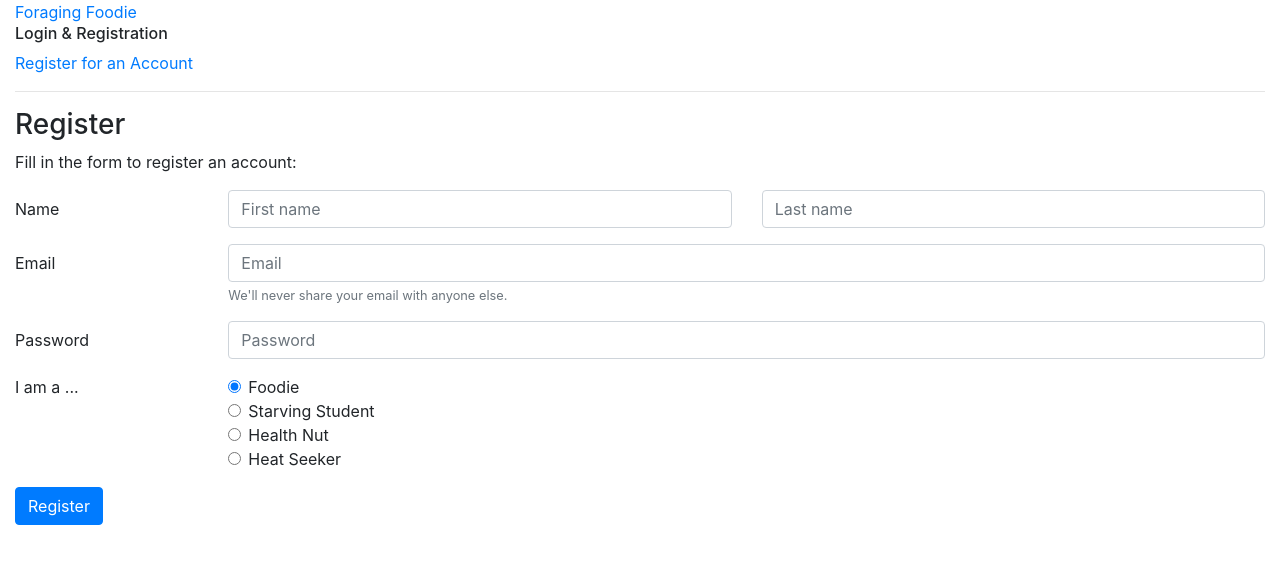
After one commit to alyssalew/foraging-foodie, a Flask app: page /register in a window 1280 px wide. The commit adds this page. Shown: the top 564 px of the page. Run offline with Flask 2, Linux system fonts and the light colour scheme; some libraries are stand-ins or nearby versions.

Commit message:
Add Registration Form

```diff
--- a/server.py
+++ b/server.py
@@ -115,6 +115,22 @@ def get_more_info():
     print "You just requested more info about a restaurant from the Yelp API!"
     return yelp_biz_id  # JSON of more info
 
+@app.route("/register")
+def show_registration_form():
+    """ Displays registration form """
+
+    return render_template("registration.html")
+
+@app.route("/registration-info", methods=['POST'])
+def process_registration_info():
+    """ Processing registration form """
+
+    print "Registered User"
+
+    return redirect('/')
+
+
+
 
 #########################################################################
 if __name__ == "__main__":
--- a/templates/base.html
+++ b/templates/base.html
@@ -27,12 +27,12 @@
         <div class="container-fluid">
             <!--  Header menu -->
             <a href="/"> Foraging Foodie </a>
-            <!-- <div id="login_reg">
-                <h4>Login &amp; Registration</h4>
+            <div id="login_reg">
+                <h6>Login &amp; Registration</h6>
                 <p><a href="/register">Register for an Account</a></p>
-                <p><a href="/login">Log in</a></p>
-                <p><a href="/logout">Log out</a></p>
-            </div> -->
+                <!-- <p><a href="/login">Log in</a></p>
+                <p><a href="/logout">Log out</a></p> -->
+            </div>
             <hr>
         </div>
   </head>
--- a/templates/homepage.html
+++ b/templates/homepage.html
@@ -95,10 +95,6 @@
       <input class="form-check-input" type="checkbox" name="taste" id="umami" value="umami">
       <label class="form-check-label" for="umami"> Umami </label>
     </div>
-    <div class="form-check">
-      <input class="form-check-input" type="checkbox" name="taste" id="sour" value="sour">
-      <label class="form-check-label" for="sour"> Sour? </label>
-    </div>
   </div>
 
   <div class="form-group">
--- /dev/null
+++ b/templates/registration.html
@@ -0,0 +1,122 @@
+{% extends 'base.html' %}
+{% block content %}
+
+<h3>Register</h3>
+<p> Fill in the form to register an account:</p>
+
+<!-- <form action='/registration-info' method ="POST">
+  <div class="form-group">
+    <label for="name"> Name </label>
+      <div class="form-row">
+        <div class="col">
+          <input type="text" class="form-control" placeholder="First name" required>
+        </div>
+        <div class="col">
+          <input type="text" class="form-control" placeholder="Last name" required>
+        </div>
+      </div>
+  </div>
+  <div class="form-group">
+    <label for="exampleInputEmail1">Email address</label>
+    <input type="email" class="form-control" id="exampleInputEmail1" aria-describedby="emailHelp" placeholder="Enter email">
+    <small id="emailHelp" class="form-text text-muted">We'll never share your email with anyone else.</small>
+  </div>
+  <div class="form-group">
+    <label for="exampleInputPassword1">Password</label>
+    <input type="password" class="form-control" id="exampleInputPassword1" placeholder="Password">
+  </div>
+
+  <fieldset class="form-group">
+    <label for="name"> Radio </label>
+    <div class="form-check">
+      <input class="form-check-input" type="radio" name="exampleRadios" id="exampleRadios1" value="option1" checked>
+      <label class="form-check-label" for="exampleRadios1">
+        Foodie
+      </label>
+    </div>
+    <div class="form-check">
+      <input class="form-check-input" type="radio" name="exampleRadios" id="exampleRadios2" value="option2">
+      <label class="form-check-label" for="exampleRadios2">
+        Starving Student
+      </label>
+    </div>
+    <div class="form-check disabled">
+      <input class="form-check-input" type="radio" name="exampleRadios" id="exampleRadios3" value="option3" disabled>
+      <label class="form-check-label" for="exampleRadios3">
+        Disabled radio
+      </label>
+    </div>
+  </fieldset>
+  <div class="form-group row">
+    <div class="col-sm-10">
+       <button type="submit" class="btn btn-primary"> Submit </button>
+    </div>
+  </div>
+</form> -->
+
+<form action='/registration-info' method ="POST">
+  <div class="form-group row">
+    <label for="inputName" class="col-sm-2 col-form-label"> Name</label>
+    <div class="col">
+      <input type="text" class="form-control" placeholder="First name" required>
+    </div>
+    <div class="col">
+      <input type="text" class="form-control" placeholder="Last name" required>
+    </div>
+  </div>
+  <div class="form-group row">
+    <label for="inputEmail" class="col-sm-2 col-form-label">Email</label>
+    <div class="col-sm-10">
+      <input type="email" class="form-control" id="inputEmail" placeholder="Email" aria-describedby="emailHelp" required>
+        <small id="emailHelp" class="form-text text-muted">We'll never share your email with anyone else.</small>
+    </div>
+  </div>
+  <div class="form-group row">
+    <label for="inputPassword" class="col-sm-2 col-form-label">Password</label>
+    <div class="col-sm-10">
+      <input type="password" class="form-control" id="inputPassword" placeholder="Password" required>
+    </div>
+  </div>
+  <fieldset class="form-group">
+    <div class="row">
+      <legend class="col-form-label col-sm-2 pt-0">I am a ...</legend>
+      <div class="col-sm-10">
+        <div class="form-check">
+          <input class="form-check-input" type="radio" name="profile" id="gridRadios1" value="foodie" checked>
+          <label class="form-check-label" for="gridRadios1">
+            Foodie
+          </label>
+        </div>
+        <div class="form-check">
+          <input class="form-check-input" type="radio" name="profile" id="gridRadios2" value="starving_student">
+          <label class="form-check-label" for="gridRadios2">
+            Starving Student
+          </label>
+        </div>
+        <div class="form-check">
+          <input class="form-check-input" type="radio" name="profile" id="gridRadios3" value="health_nut">
+          <label class="form-check-label" for="gridRadios3">
+            Health Nut
+          </label>
+        </div>
+        <div class="form-check">
+          <input class="form-check-input" type="radio" name="profile" id="gridRadios4" value="heat_seeker">
+          <label class="form-check-label" for="gridRadios4">
+            Heat Seeker
+          </label>
+        </div>
+      </div>
+    </div>
+  </fieldset>
+  <div class="form-group row">
+    <div class="col-sm-10">
+      <button type="submit" class="btn btn-primary">Register</button>
+    </div>
+  </div>
+</form>
+
+
+
+
+
+{% endblock %}
```
